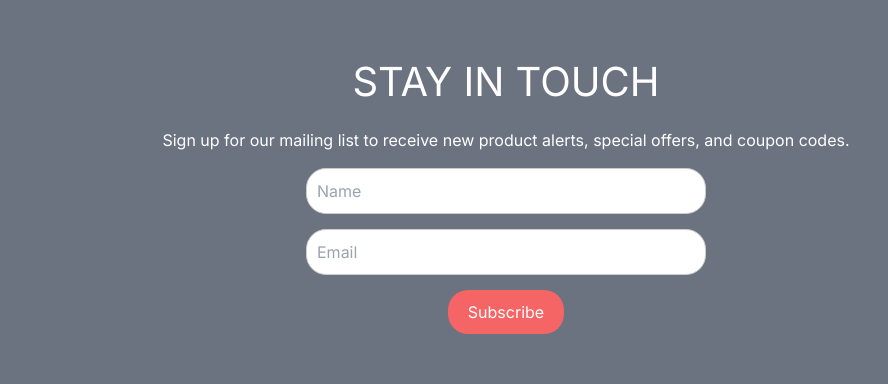
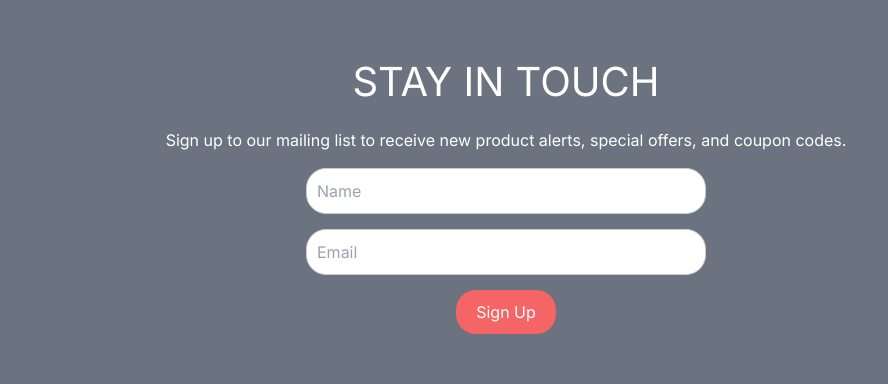
Before and after one commit to NicholasCloud4/elite-detailing, a Next.js app: page / in a window 1280 px wide. Shown: the part 4420-4804 px from the top of the page, without its empty margins (134-1022 px from the left). Built offline with nearby package versions, Linux system fonts and the light colour scheme.

Commit message:
updated text

```diff
--- a/src/components/SignUp.jsx
+++ b/src/components/SignUp.jsx
@@ -6,12 +6,12 @@ const SignUp = () => {
         <div className={styles.container}>
             <div className={styles.text} >
                 <p id='signup' className={styles.title}>STAY IN TOUCH</p>
-                <p>Sign up for our mailing list to receive new product alerts, special offers, and coupon codes.</p>
+                <p>Sign up to our mailing list to receive new product alerts, special offers, and coupon codes.</p>
             </div>
             <form className={styles.form} action="">
                 <input className={styles.input} type="text" placeholder='Name' />
                 <input className={styles.input} type="text" placeholder='Email' />
-                <button className={styles.button}>Subscribe</button>
+                <button className={styles.button}>Sign Up</button>
             </form>
         </div>
     )
```
